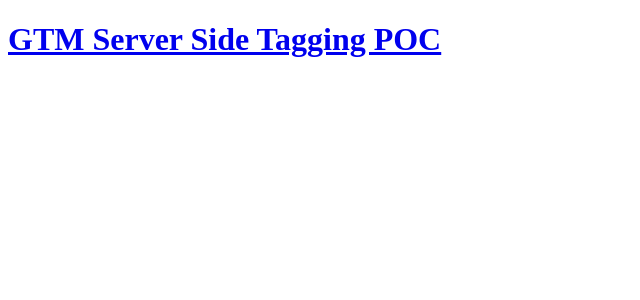
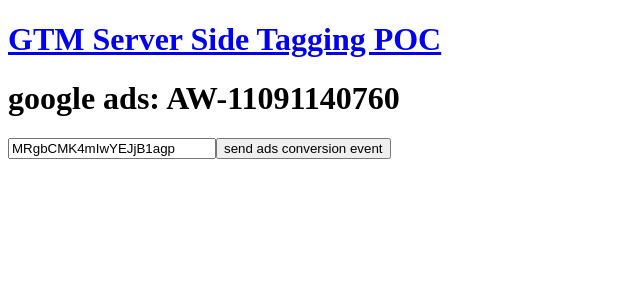
Before and after one commit to waynelee2048/gtm-sst-poc, a Nuxt app: page /gads in a window 1280 px wide. Shown: the top 300 px of the page, without its empty margins (0-640 px from the left). Built offline with nearby package versions, Linux system fonts and the light colour scheme.

Commit message:
feat: add google ads page

```diff
--- /dev/null
+++ b/pages/gads.vue
@@ -0,0 +1,56 @@
+<template>
+  <h1>google ads: {{ tagId }}</h1>
+  <input :class="$style.input" v-model="label" />
+  <button @click="sendEvent">send ads conversion event</button>
+</template>
+
+<script>
+export default {
+  mounted() {
+    const tag = document.createElement("script");
+    const firstScriptTag = document.getElementsByTagName("script")[0];
+    // testing account: AW-11091140760
+    // const tag_id = "AW-11091176761";
+    const tag_id = "AW-11091140760";
+    tag.src = `https://www.googletagmanager.com/gtag/js?id=${tag_id}`;
+    tag.async = true;
+    firstScriptTag.parentNode.insertBefore(tag, firstScriptTag);
+
+    window.dataLayer = window.dataLayer || [];
+    window.gtag = function () {
+      window.dataLayer.push(arguments);
+    };
+    window.gtag("js", new Date());
+
+    window.gtag("config", tag_id, {
+      transport_url: "https://gtm-pfgg4zx-ndezy.uc.r.appspot.com",
+      first_party_collection: true,
+    });
+  },
+  data() {
+    // testing: MRgbCMK4mIwYEJjB1agp
+    // 2DnVCM3t_IsYELna16gp
+    // return { label: "2DnVCM3t_IsYELna16gp" };
+    return {
+      tagId: "AW-11091140760",
+      label: "MRgbCMK4mIwYEJjB1agp",
+    };
+  },
+  methods: {
+    sendEvent() {
+      // 直接發到 google ads
+      if (!this.label) return;
+      window.gtag("event", "conversion", {
+        send_to: `${tagId}/${this.label}`,
+        // custom payload
+      });
+    },
+  },
+};
+</script>
+
+<style module>
+.input {
+  width: 200px;
+}
+</style>
--- a/pages/gtag.vue
+++ b/pages/gtag.vue
@@ -3,10 +3,11 @@
   <button @click="sendEvent">send click event</button>
   <br />
   <br />
+  <button @click="sendConversionEvent">send conversion event</button>
+  <br />
+  <br />
   <input v-model="eventName" />
-  <button @click="sendConversionEvent">
-    send custom event: {{ eventName }}
-  </button>
+  <button @click="sendCustomEvent">send custom event: {{ eventName }}</button>
 </template>
 
 <script>
@@ -14,7 +15,7 @@
 export default {
   data() {
     return {
-      eventName: "conversion",
+      eventName: "",
     };
   },
   mounted() {
@@ -24,8 +25,14 @@
     sendEvent() {
       window.gtag("event", "wayne_click");
     },
+    sendCustomEvent() {
+      if (!this.eventName) return;
+      window.gtag("event", this.eventName);
+    },
     sendConversionEvent() {
-      window.gtag("event", this.eventName);
+      window.gtag("event", "conversion", {
+        send_to: "AW-11091176761/2DnVCM3t_IsYELna16gp",
+      });
     },
   },
 };
--- a/pages/index.vue
+++ b/pages/index.vue
@@ -3,4 +3,7 @@
   <br />
   <br />
   <nuxt-link to="gtm">go to gtm</nuxt-link>
+  <br />
+  <br />
+  <nuxt-link to="gads">go to gads</nuxt-link>
 </template>
--- a/utils/track.js
+++ b/utils/track.js
@@ -11,15 +11,11 @@
     window.dataLayer.push(arguments);
   };
   window.gtag("js", new Date());
+
   window.gtag("config", ga4_id, {
     transport_url: "https://gtm-pfgg4zx-ndezy.uc.r.appspot.com",
     first_party_collection: true,
   });
-  // const ga_id = "UA-97393974-3";
-  // window.gtag("config", ga_id, {
-  //   transport_url: "https://gtm-pfgg4zx-ndezy.uc.r.appspot.com",
-  //   first_party_collection: true,
-  // });
 };
 
 export const initGTM = () => {
```
